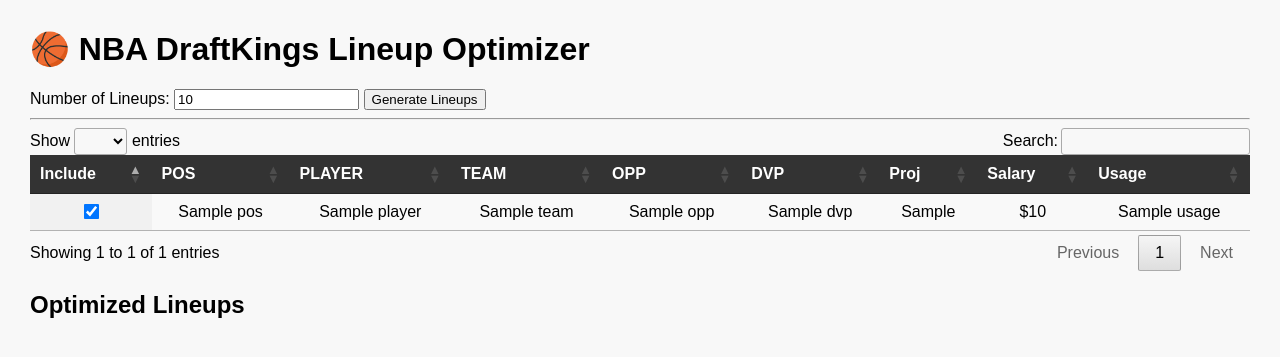
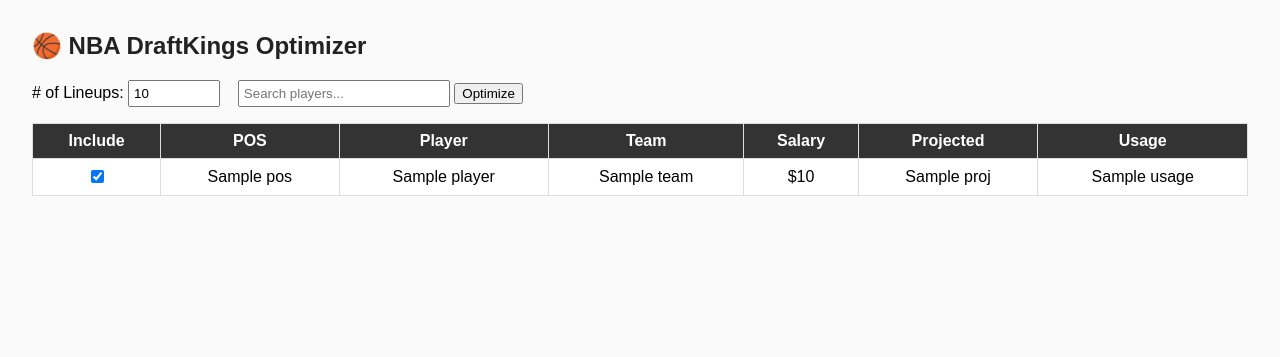
Before and after one commit to ktwom22/nba, a Flask app: template templates/index.html in a window 1280 px wide. Shown: the top 357 px of the page. Run offline with Flask 2, Linux system fonts and the light colour scheme; the template is opened without the code that fills it: most values are stand-ins (such as "Sample title", 1, 10 or a date in 2020); some libraries are stand-ins or nearby versions.

Commit message:
fix a bunch of files

```diff
--- a/templates/index.html
+++ b/templates/index.html
@@ -1,113 +1,109 @@
 <!DOCTYPE html>
-<html lang="en">
+<html>
 <head>
-<meta charset="UTF-8">
-<title>NBA Lineup Optimizer</title>
-<script src="https://code.jquery.com/jquery-3.6.0.min.js"></script>
-<link rel="stylesheet" href="https://cdn.datatables.net/1.13.6/css/jquery.dataTables.min.css">
-<script src="https://cdn.datatables.net/1.13.6/js/jquery.dataTables.min.js"></script>
+  <title>NBA DraftKings Optimizer</title>
   <style>
-  body { font-family: Arial, sans-serif; margin: 30px; background: #f8f8f8; }
-  table { background: white; }
-  th { background: #333; color: white; }
-  td, th { text-align: center; }
-  input[type=checkbox] { transform: scale(1.2); }
+    body { font-family: Arial, sans-serif; background: #fafafa; margin: 2em; }
+    table { border-collapse: collapse; width: 100%; background: white; }
+    th, td { border: 1px solid #ddd; padding: 8px; text-align: center; }
+    th { background-color: #333; color: white; cursor: pointer; }
+    h2 { color: #222; }
+    input[type=number] { width: 80px; padding: 4px; }
+    .controls { margin-bottom: 1em; }
+    .search-box { margin-left: 1em; padding: 4px; width: 200px; }
   </style>
+  <script>
+    let playerState = {};
+
+    function toggleInclude(idx) {
+      playerState[idx] = !playerState[idx];
+    }
+
+    function filterTable() {
+      const search = document.getElementById("search").value.toLowerCase();
+      const rows = document.querySelectorAll("#playerTable tbody tr");
+      rows.forEach(row => {
+        const player = row.querySelector("td:nth-child(3)").innerText.toLowerCase();
+        row.style.display = player.includes(search) ? "" : "none";
+      });
+    }
+
+    function sortTable(n) {
+      const table = document.getElementById("playerTable");
+      let switching = true, dir = "asc", switchcount = 0;
+      while (switching) {
+        switching = false;
+        const rows = table.rows;
+        for (let i = 1; i < (rows.length - 1); i++) {
+          let shouldSwitch = false;
+          let x = rows[i].getElementsByTagName("TD")[n];
+          let y = rows[i + 1].getElementsByTagName("TD")[n];
+          let xVal = isNaN(parseFloat(x.innerText.replace(/[$,]/g, ""))) ? x.innerText.toLowerCase() : parseFloat(x.innerText.replace(/[$,]/g, ""));
+          let yVal = isNaN(parseFloat(y.innerText.replace(/[$,]/g, ""))) ? y.innerText.toLowerCase() : parseFloat(y.innerText.replace(/[$,]/g, ""));
+          if (dir === "asc" ? xVal > yVal : xVal < yVal) {
+            shouldSwitch = true;
+            break;
+          }
+        }
+        if (shouldSwitch) {
+          rows[i].parentNode.insertBefore(rows[i + 1], rows[i]);
+          switching = true;
+          switchcount++;
+        } else {
+          if (switchcount === 0 && dir === "asc") {
+            dir = "desc";
+            switching = true;
+          }
+        }
+      }
+    }
+
+    function submitForm() {
+      const form = document.getElementById("playerForm");
+      const hiddenInput = document.getElementById("playerState");
+      hiddenInput.value = JSON.stringify(playerState);
+      form.submit();
+    }
+  </script>
 </head>
 <body>
-<h1>🏀 NBA DraftKings Lineup Optimizer</h1>
+  <h2>🏀 NBA DraftKings Optimizer</h2>
 
-<label>Number of Lineups:
-  <input type="number" id="player_count" value="10" min="1">
-</label>
-<button id="optimize">Generate Lineups</button>
+  <form id="playerForm" action="/optimize" method="post">
+    <div class="controls">
+      <label for="lineup_count"># of Lineups:</label>
+      <input type="number" name="lineup_count" id="lineup_count" value="10" min="1" max="50">
+      <input type="text" id="search" class="search-box" onkeyup="filterTable()" placeholder="Search players...">
+      <input type="hidden" id="playerState" name="player_state">
+      <button type="button" onclick="submitForm()">Optimize</button>
+    </div>
 
-<hr>
-<table id="players-table" class="display">
+    <table id="playerTable">
       <thead>
         <tr>
           <th>Include</th>
-      <th>POS</th>
-      <th>PLAYER</th>
-      <th>TEAM</th>
-      <th>OPP</th>
-      <th>DVP</th>
-      <th>Proj</th>
-      <th>Salary</th>
-      <th>Usage</th>
+          <th onclick="sortTable(1)">POS</th>
+          <th onclick="sortTable(2)">Player</th>
+          <th onclick="sortTable(3)">Team</th>
+          <th onclick="sortTable(4)">Salary</th>
+          <th onclick="sortTable(5)">Projected</th>
+          <th onclick="sortTable(6)">Usage</th>
         </tr>
       </thead>
       <tbody>
         {% for p in players %}
         <tr>
-      <td><input type="checkbox" class="include-player" data-idx="{{ p.idx }}" checked></td>
-      <td>{{ p.POS }}</td>
-      <td>{{ p.PLAYER }}</td>
-      <td>{{ p.TEAM }}</td>
-      <td>{{ p.OPP }}</td>
-      <td>{{ p.DVP }}</td>
-      <td>{{ p["PROJECTED POINTS"] }}</td>
-      <td>${{ "{:,.0f}".format(p.Salary) }}</td>
-      <td>{{ p.Usage }}</td>
+          <td><input type="checkbox" checked onchange="toggleInclude('{{ p['PLAYER'] }}')"></td>
+          <td>{{ p['POS'] }}</td>
+          <td>{{ p['PLAYER'] }}</td>
+          <td>{{ p['TEAM'] }}</td>
+          <td>${{ "{:,.0f}".format(p['SALARY']) }}</td>
+          <td>{{ p['PROJ'] }}</td>
+          <td>{{ p['USAGE'] }}</td>
         </tr>
         {% endfor %}
       </tbody>
     </table>
-
-<h2>Optimized Lineups</h2>
-<div id="lineups"></div>
-
-<script>
-$(document).ready(function() {
-  var table = $('#players-table').DataTable({ "pageLength": 20 });
-
-  $('#optimize').click(function() {
-    let players = [];
-    table.rows().every(function(){
-      var row = this.node();
-      var data = this.data();
-      var include = $(row).find('.include-player').prop('checked');
-      players.push({
-        idx: $(row).find('.include-player').data('idx'),
-        POS: data[1],
-        PLAYER: data[2],
-        TEAM: data[3],
-        OPP: data[4],
-        DVP: parseFloat(data[5]),
-        "PROJECTED POINTS": parseFloat(data[6]),
-        Salary: parseFloat(data[7].replace(/\$|,/g, '')),
-        Usage: parseFloat(data[8]),
-        Include: include
-      });
-    });
-
-    $.ajax({
-      url: "/optimize",
-      method: "POST",
-      contentType: "application/json",
-      data: JSON.stringify({
-        players: players,
-        player_count: $("#player_count").val()
-      }),
-      success: function(res) {
-        $("#lineups").empty();
-        if(res.error){
-          $("#lineups").text("Error: " + res.error);
-          return;
-        }
-        res.lineups.forEach(function(l,i){
-          $("#lineups").append(`<h3>Lineup #${i+1} — Salary: $${l.salary.toFixed(0)} | Projected: ${l.proj.toFixed(1)}</h3>`);
-          let html = '<table border="1"><tr><th>POS</th><th>Player</th><th>Team</th><th>Salary</th><th>Proj</th><th>Usage</th></tr>';
-          l.lineup.forEach(function(p){
-            html += `<tr><td>${p.POS}</td><td>${p.PLAYER}</td><td>${p.TEAM}</td><td>$${p.Salary.toFixed(0)}</td><td>${p["PROJECTED POINTS"]}</td><td>${p.Usage}</td></tr>`;
-          });
-          html += '</table>';
-          $("#lineups").append(html);
-        });
-      }
-    });
-  });
-});
-</script>
+  </form>
 </body>
 </html>
```
Lines whose indentation alone changed are shown as unchanged.
